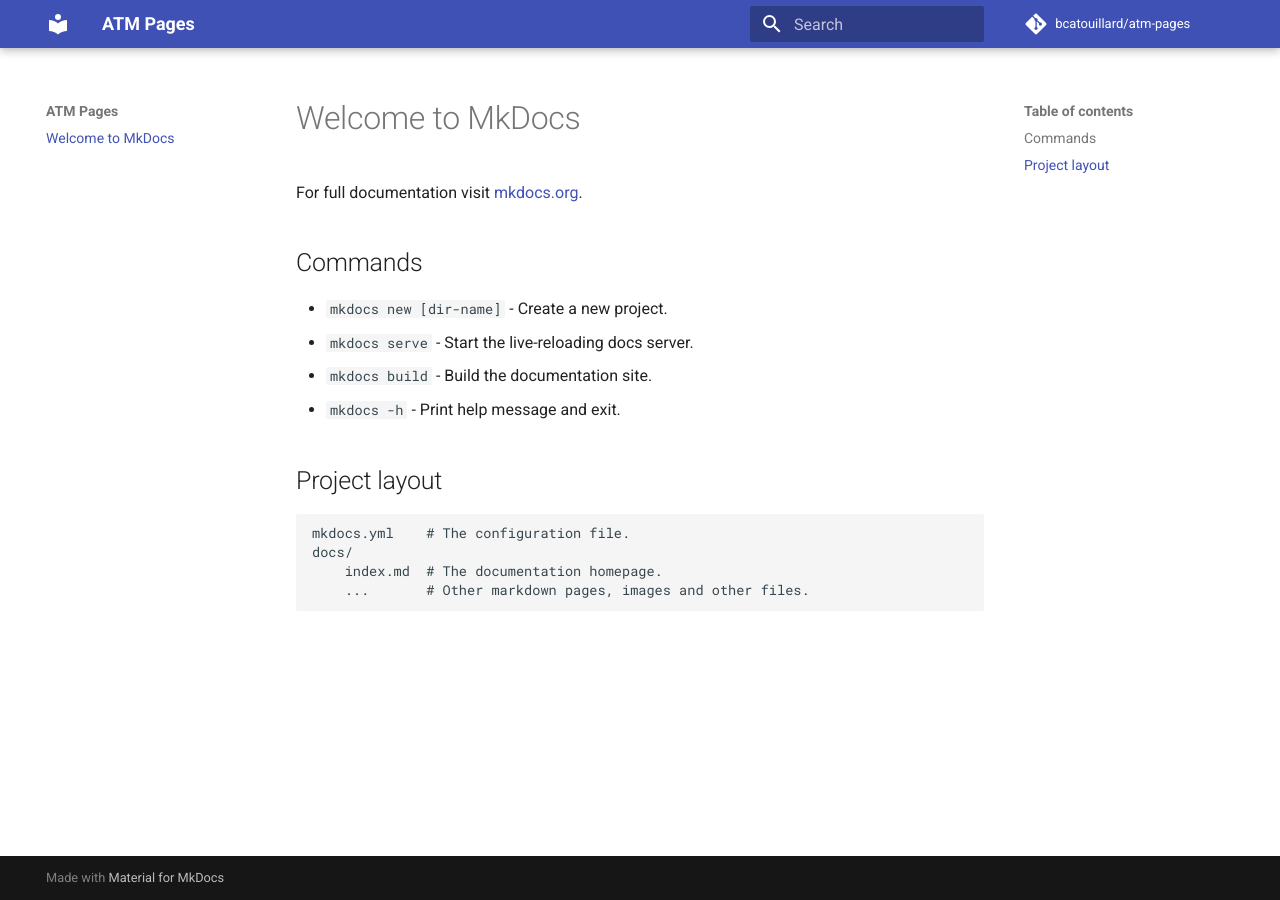
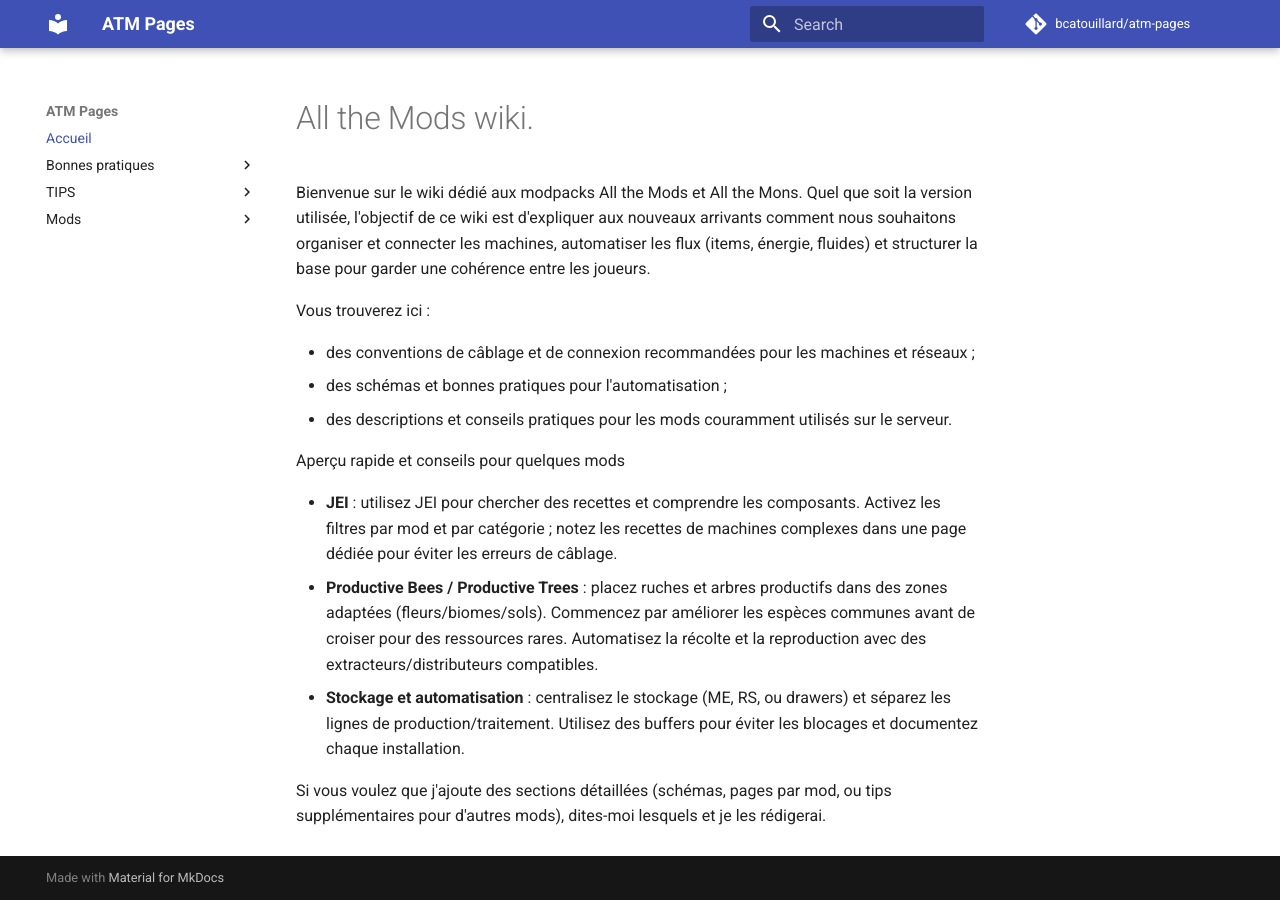
Before and after one commit to bcatouillard/atm-pages, an MkDocs documentation site: the page built from docs/index.md, in a window 1280 px wide. Built offline with MkDocs 1.6.1 and Material for MkDocs 9.7.7, drawn with Linux system fonts in a browser that asks for light colours; comment, search, counter and statistics services are not loaded.

Commit message:
adding base documentation

```diff
--- a/docs/index.md
+++ b/docs/index.md
@@ -1,17 +1,17 @@
-# Welcome to MkDocs
+# All the Mods wiki.
 
-For full documentation visit [mkdocs.org](https://www.mkdocs.org).
+Bienvenue sur le wiki dédié aux modpacks All the Mods et All the Mons. Quel que soit la version utilisée, l'objectif de ce wiki est d'expliquer aux nouveaux arrivants comment nous souhaitons organiser et connecter les machines, automatiser les flux (items, énergie, fluides) et structurer la base pour garder une cohérence entre les joueurs.
 
-## Commands
+Vous trouverez ici :
 
-* `mkdocs new [dir-name]` - Create a new project.
-* `mkdocs serve` - Start the live-reloading docs server.
-* `mkdocs build` - Build the documentation site.
-* `mkdocs -h` - Print help message and exit.
+- des conventions de câblage et de connexion recommandées pour les machines et réseaux ;
+- des schémas et bonnes pratiques pour l'automatisation ;
+- des descriptions et conseils pratiques pour les mods couramment utilisés sur le serveur.
 
-## Project layout
+Aperçu rapide et conseils pour quelques mods
 
-    mkdocs.yml    # The configuration file.
-    docs/
-        index.md  # The documentation homepage.
-        ...       # Other markdown pages, images and other files.
+- **JEI** : utilisez JEI pour chercher des recettes et comprendre les composants. Activez les filtres par mod et par catégorie ; notez les recettes de machines complexes dans une page dédiée pour éviter les erreurs de câblage.
+- **Productive Bees / Productive Trees** : placez ruches et arbres productifs dans des zones adaptées (fleurs/biomes/sols). Commencez par améliorer les espèces communes avant de croiser pour des ressources rares. Automatisez la récolte et la reproduction avec des extracteurs/distributeurs compatibles.
+- **Stockage et automatisation** : centralisez le stockage (ME, RS, ou drawers) et séparez les lignes de production/traitement. Utilisez des buffers pour éviter les blocages et documentez chaque installation.
+
+Si vous voulez que j'ajoute des sections détaillées (schémas, pages par mod, ou tips supplémentaires pour d'autres mods), dites-moi lesquels et je les rédigerai.
--- a/mkdocs.yml
+++ b/mkdocs.yml
@@ -1,4 +1,5 @@
 site_name: ATM Pages
+site_url: http://atm.bcatouillard.fr
 repo_name: bcatouillard/atm-pages
 repo_url: https://github.com/bcatouillard/atm-pages
 theme:
--- a/poe_tasks.toml
+++ b/poe_tasks.toml
@@ -1,3 +1,3 @@
 [tasks]
-"dev" = "uv run mkdocs serve -w ."
+"dev" = "uv run mkdocs serve -w docs"
 "build" = "uv run mkdocs build"
```
Also changed, not shown: docs/assets/screenshots/README.md (added, +11 -0 lines), docs/bonnes-pratiques/cablage-energie.md (added, +11 -0 lines), docs/mods/productive-bees/genes.md (added, +41 -0 lines), docs/mods/productive-bees/index.md (added, +10 -0 lines), docs/mods/productive-trees.md (added, +18 -0 lines), docs/tips/jei.md (added, +27 -0 lines), navigation.yml (+12 -0 lines).
